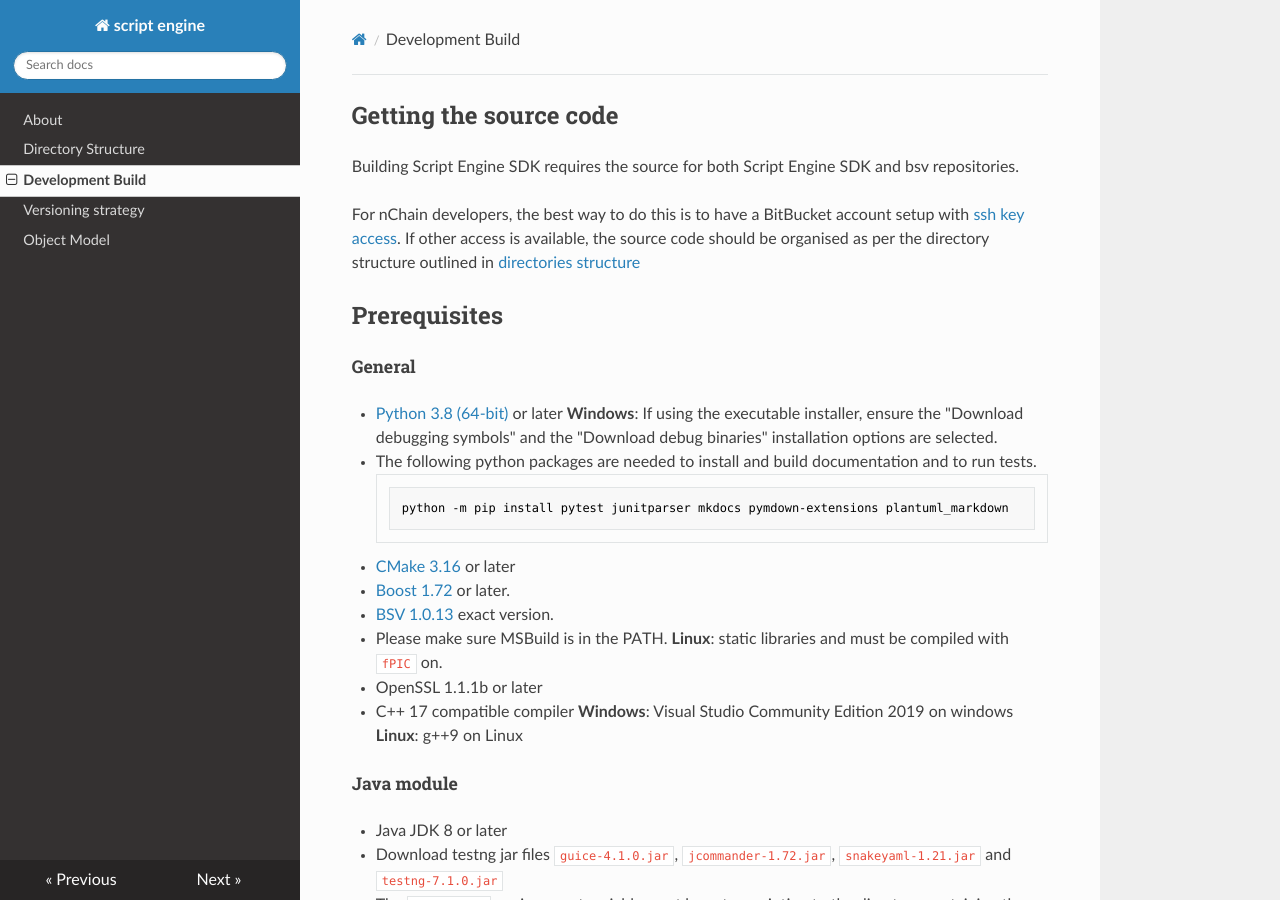
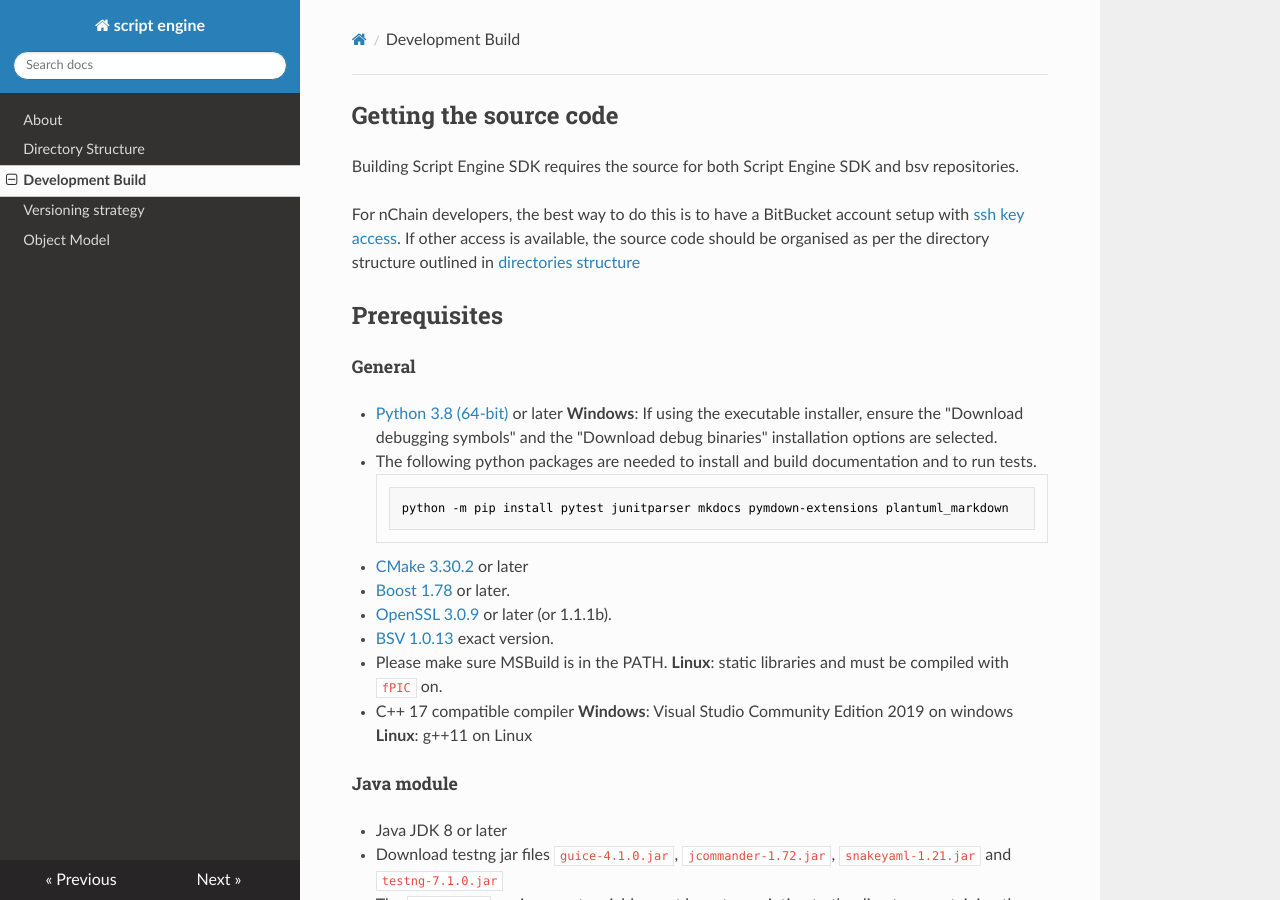
Before and after one commit to bitcoin-sv/bdk, an MkDocs documentation site: the page built from documentation/docs/build.md, in a window 1280 px wide and 900 px high. Built offline with MkDocs 1.6.1, drawn with Linux system fonts in a browser that asks for light colours; nearby versions of some CDN libraries.

Commit message:
update dependencies versions

````diff
--- a/documentation/docs/build.md
+++ b/documentation/docs/build.md
@@ -11,15 +11,15 @@ For nChain developers, the best way to do this is to have a BitBucket account se
 ```console
 python -m pip install pytest junitparser mkdocs pymdown-extensions plantuml_markdown
 ```
-- [CMake 3.16](https://cmake.org/download/) or later
-- [Boost 1.72](https://www.boost.org/doc/libs/1_72_0/) or later.
+- [CMake 3.30.2](https://cmake.org/download/) or later
+- [Boost 1.78](https://www.boost.org/doc/libs/1_78_0/) or later.
+- [OpenSSL 3.0.9](https://openssl-library.org/source/index.html) or later (or 1.1.1b).
 - [BSV 1.0.13](https://github.com/bitcoin-sv/bitcoin-sv/releases/tag/v1.0.13) exact version.
 - Please make sure MSBuild is in the PATH.
 **Linux**: static libraries and must be compiled with `fPIC` on.
-- OpenSSL 1.1.1b or later
 - C++ 17 compatible compiler
 **Windows**: Visual Studio Community Edition 2019 on windows
-**Linux**: g++9 on Linux
+**Linux**: g++11 on Linux
 ##### Java module
 - Java JDK 8 or later
 - Download testng jar files `guice-4.1.0.jar`, `jcommander-1.72.jar`, `snakeyaml-1.21.jar` and `testng-7.1.0.jar`
````
